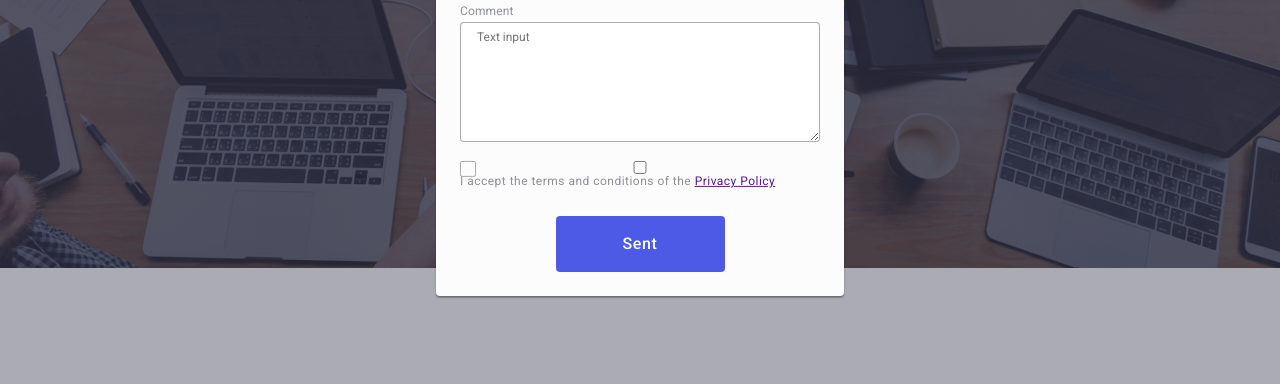
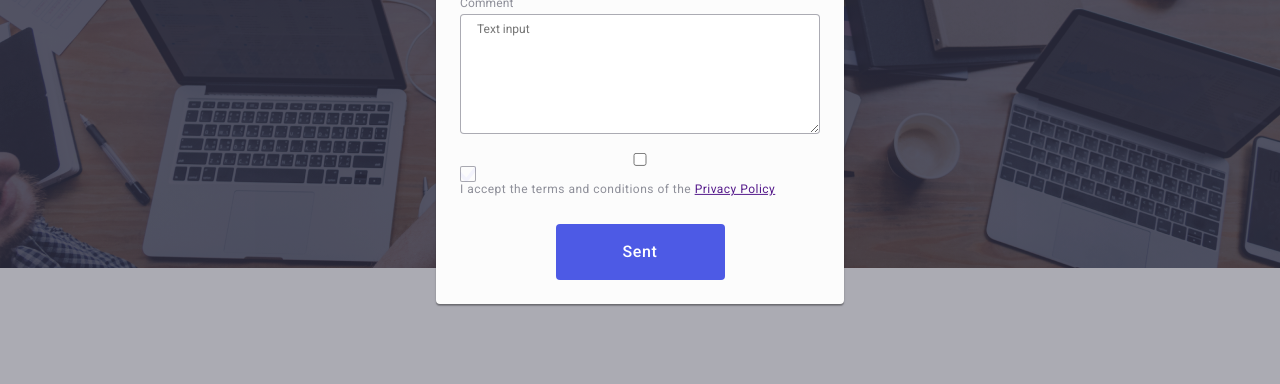
Before and after one commit to YuliiaKush/goit-markup-hw-06, a plain HTML site: page index.html in a window 1280 px wide. Both pictures are taken after a click on the button "Order Service". Shown: the part 405-789 px from the top of the page. Drawn offline with nearby package versions, Linux system fonts and the light colour scheme.

Commit message:
updateee

```diff
--- a/css/styles.css
+++ b/css/styles.css
@@ -803,23 +803,27 @@ label {
   outline: none;
 }
 
-.modal-form-chek:before {
-  content: "";
+.icon-modal {
   width: 16px;
   height: 16px;
-  display: block;
+  background-origin: border-box;
   border: 1px solid rgba(46, 47, 66, 0.4);
   border-radius: 2px;
+  background-repeat: no-repeat;
+  background-position: center;
+  background-size: cover;
+  justify-content: center;
+  background-image: url(../images/iconsss.svg/Vector.svg);
+  transition: background-image 250ms cubic-bezier(0.4, 0, 0.2, 10);
 }
 
-.modal-form-chek:checked + .modal-form-chek:before {
+.modal-form-chek:checked + .icon-modal {
   background-color: var(--blue-color);
-  background-image: url(../images/iconsss.svg/Vector.svg);
 }
 
 .privecy-href {
   text-decoration: underline;
 }
-.modal-form-desk {
+.modal-lable-t {
   display: flex;
 }
--- a/index.html
+++ b/index.html
@@ -506,6 +506,7 @@
             type="checkbox"
             name="user-policy"
             class="modal-form-chek">
+            <span class="icon-modal"></span>
             <div  class="modal-lable-text">
             I accept the terms and conditions of the&nbsp;<a class="privecy-href" href="">Privacy Policy</a>
             </div>
```
